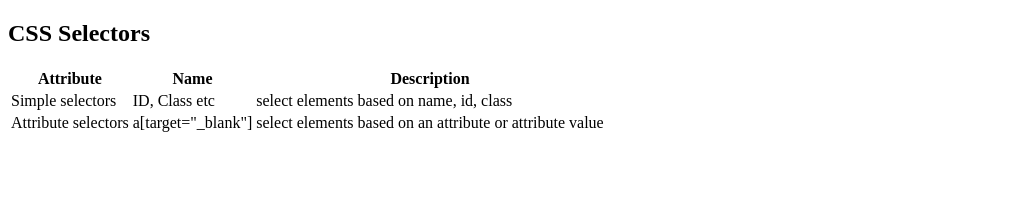
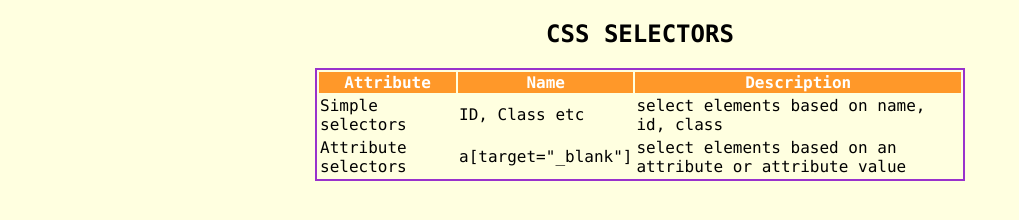
Before and after one commit to Aaron-Tetteh/Cheatsheet, a plain HTML site: page index.html in a window 1280 px wide. Shown: the whole page, without its empty margins (0-1019 px from the left). Drawn offline with Linux system fonts and the light colour scheme.

Commit message:
Update index.html

```diff
--- a/index.html
+++ b/index.html
@@ -1,7 +1,7 @@
 <!DOCTYPE html>
 <html>
   <head>
-    <link href="styles.css" rel="stylesheet" />
+    <link href="style.css" rel="stylesheet" />
 
   </head>
   <body>
```
